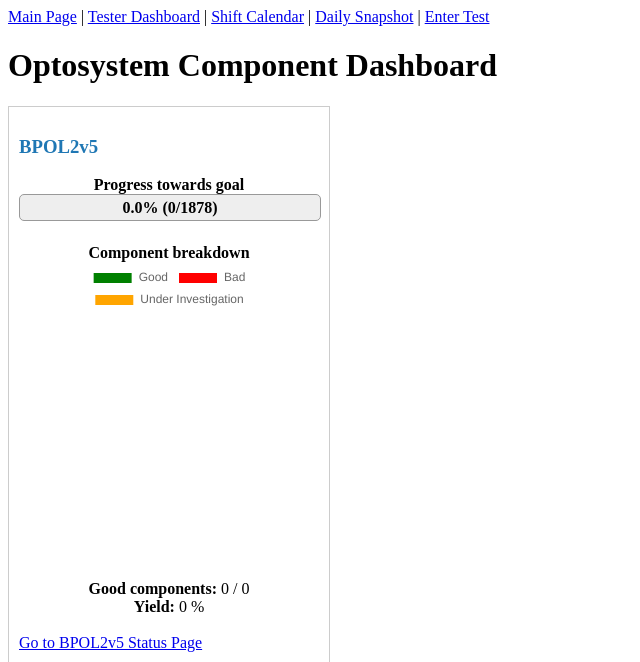
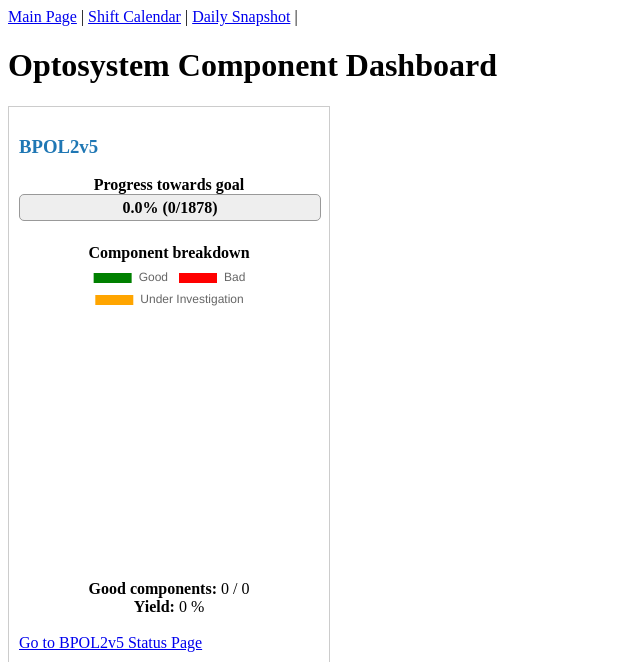
Before and after one commit to jmariano-cern/optosystem_dashboard, a Flask app: page /component_dashboard in a window 1280 px wide. Shown: the top 662 px of the page, without its empty margins (0-640 px from the left). Run offline with Flask 3, Linux system fonts and the light colour scheme; data that the repository does not hold is empty.

Commit message:
remove tester dashboard, submit_test links

```diff
--- a/templates/calendar.html
+++ b/templates/calendar.html
@@ -74,10 +74,10 @@ a.shift-link {
 <body>
 <a href="/">Main Page</a> |
 <a href="/component_dashboard">Component Dashboard</a> |
-<a href="/tester_dashboard">Tester Dashboard</a> |
+<!-- <a href="/tester_dashboard">Tester Dashboard</a> | -->
 <!-- <a href="/calendar">Shift Calendar</a> | -->
 <a href="/daily_snapshot">Daily Snapshot</a> |
-<a href="/submit">Enter Test</a>
+<!-- <a href="/submit">Enter Test</a> -->
 
 <h1>
 Testing Shift Calendar<br>
--- a/templates/component_dashboard.html
+++ b/templates/component_dashboard.html
@@ -47,10 +47,10 @@
 <body>
 <a href="/">Main Page</a> |
 <!-- <a href="/component_dashboard">Component Dashboard</a> | -->
-<a href="/tester_dashboard">Tester Dashboard</a> |
+<!-- <a href="/tester_dashboard">Tester Dashboard</a> | -->
 <a href="/calendar">Shift Calendar</a> |
 <a href="/daily_snapshot">Daily Snapshot</a> |
-<a href="/submit">Enter Test</a>
+<!-- <a href="/submit">Enter Test</a> -->
 
 <h1>Optosystem Component Dashboard</h1>
 
--- a/templates/index.html
+++ b/templates/index.html
@@ -50,10 +50,10 @@ h1 {
 
 <div class="card-container">
     <a class="card" href="/component_dashboard">Component Dashboard</a>
-    <a class="card" href="/tester_dashboard">Tester Dashboard</a>
+    <!-- <a class="card" href="/tester_dashboard">Tester Dashboard</a> -->
     <a class="card" href="/calendar">Shift Calendar</a>
     <a class="card" href="/daily_snapshot">Daily Snapshot</a>
-    <a class="card" href="/submit">Enter Test</a>
+    <!-- <a class="card" href="/submit">Enter Test</a> -->
 </div>
 
 </body>
--- a/templates/list_component.html
+++ b/templates/list_component.html
@@ -22,10 +22,10 @@ form { margin: 0; } /* prevent extra spacing inside table cells */
 <body>
 <a href="/">Main Page</a> |
 <a href="/component_dashboard">Component Dashboard</a> |
-<a href="/tester_dashboard">Tester Dashboard</a> |
+<!-- <a href="/tester_dashboard">Tester Dashboard</a> | -->
 <a href="/calendar">Shift Calendar</a> |
 <a href="/daily_snapshot">Daily Snapshot</a> |
-<a href="/submit">Enter Test</a>
+<!-- <a href="/submit">Enter Test</a> -->
 
 <h1>{{component}} Test History</h1>
 
--- a/templates/shift_dashboard.html
+++ b/templates/shift_dashboard.html
@@ -64,10 +64,10 @@ p.subtitle {
 
 <a href="/">Main Page</a> |
 <a href="/component_dashboard">Component Dashboard</a> |
-<a href="/tester_dashboard">Tester Dashboard</a> |
+<!-- <a href="/tester_dashboard">Tester Dashboard</a> | -->
 <a href="/calendar">Shift Calendar</a> |
 <a href="/daily_snapshot">Daily Snapshot</a> |
-<a href="/submit">Enter Test</a>
+<!-- <a href="/submit">Enter Test</a> -->
 
 <!-- ── Title ──────────────────────────────────────────────────── -->
 
--- a/templates/status.html
+++ b/templates/status.html
@@ -59,10 +59,10 @@ body {
 <body>
 <a href="/">Main Page</a> |
 <a href="/component_dashboard">Component Dashboard</a> |
-<a href="/tester_dashboard">Tester Dashboard</a> |
+<!-- <a href="/tester_dashboard">Tester Dashboard</a> | -->
 <a href="/calendar">Shift Calendar</a> |
 <a href="/daily_snapshot">Daily Snapshot</a> |
-<a href="/submit">Enter Test</a>
+<!-- <a href="/submit">Enter Test</a> -->
 
 <h1 class="component-title">Status for {{ component }}</h1>
 
--- a/templates/submit.html
+++ b/templates/submit.html
@@ -8,7 +8,7 @@
 <body>
 <a href="/">Main Page</a> |
 <a href="/component_dashboard">Component Dashboard</a> |
-<a href="/tester_dashboard">Tester Dashboard</a> |
+<!-- <a href="/tester_dashboard">Tester Dashboard</a> | -->
 <a href="/calendar">Shift Calendar</a> |
 <a href="/daily_snapshot">Daily Snapshot</a>
 <!-- <a href="/submit">Enter Test</a> -->
--- a/templates/tester_dashboard.html
+++ b/templates/tester_dashboard.html
@@ -38,7 +38,7 @@ body{
 <!-- <a href="/tester_dashboard">Tester Dashboard</a> | -->
 <a href="/calendar">Shift Calendar</a> |
 <a href="/daily_snapshot">Daily Snapshot</a> |
-<a href="/submit">Enter Test</a>
+<!-- <a href="/submit">Enter Test</a> -->
 
 <h1>Optosystem Tester Dashboard</h1>
 
```
Also changed, not shown: 1 other file.
